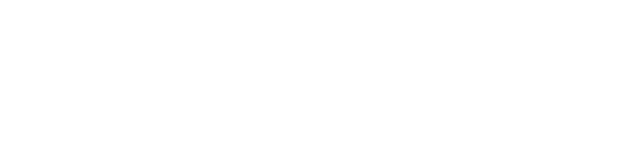
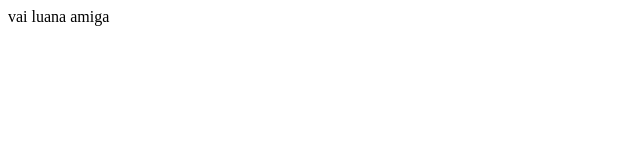
Before and after one commit to Anna-farias/ana, a plain HTML site: page index.html in a window 1280 px wide. Shown: the whole page, without its empty margins (0-640 px from the left). Drawn offline with Linux system fonts and the light colour scheme.

Commit message:
vai luana amiga

```diff
--- a/index.html
+++ b/index.html
@@ -6,6 +6,6 @@
     <title>ana</title>
 </head>
 <body>
-
+    vai luana amiga
 </body>
 </html>
```
